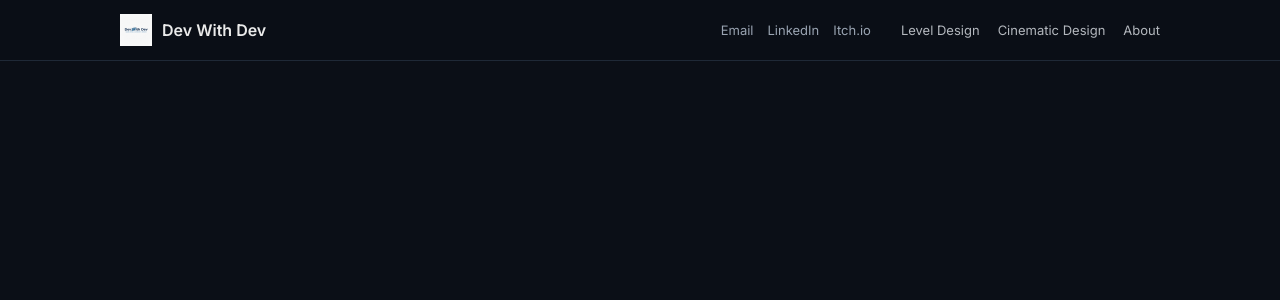
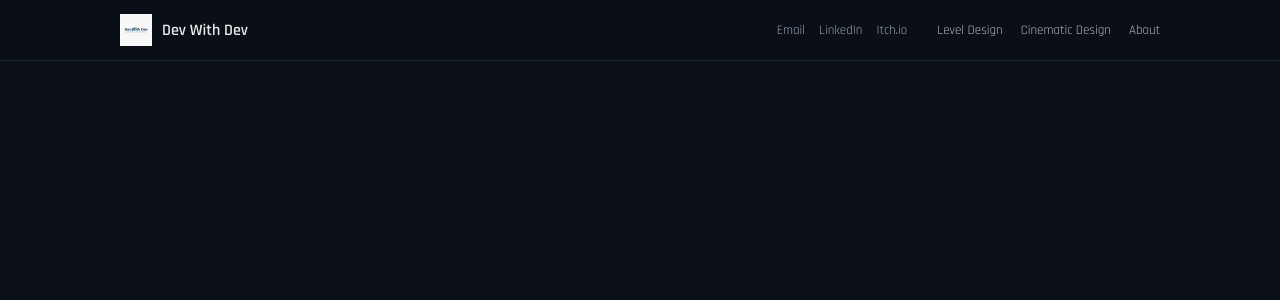
Before and after one commit to devidog34/game-design-portfolio, a Jekyll site: the page built from projects.md, in a window 1280 px wide. Shown: the top 300 px of the page. Built offline with Jekyll 4.4.1, drawn with Linux system fonts in a browser that asks for light colours; our own code applies the rules of GitHub Pages for plain Markdown files.

Commit message:
Update default.html

```diff
--- a/_layouts/default.html
+++ b/_layouts/default.html
@@ -8,14 +8,14 @@
 
   <link rel="preconnect" href="https://fonts.googleapis.com">
   <link rel="preconnect" href="https://fonts.gstatic.com" crossorigin>
-  <link href="https://fonts.googleapis.com/css2?family=Inter:wght@400;500;600;700;800&display=swap" rel="stylesheet">
+  <link href="https://fonts.googleapis.com/css2?family=Rajdhani:wght@400;500;600;700&display=swap" rel="stylesheet">
 
   <style>
     body {
       margin: 0;
       background: #0b0f17;
       color: #eaeaea;
-      font-family: "Inter", sans-serif;
+      font-family: "Rajdhani", sans-serif;
       animation: fadeIn 0.25s ease;
     }
 
```
